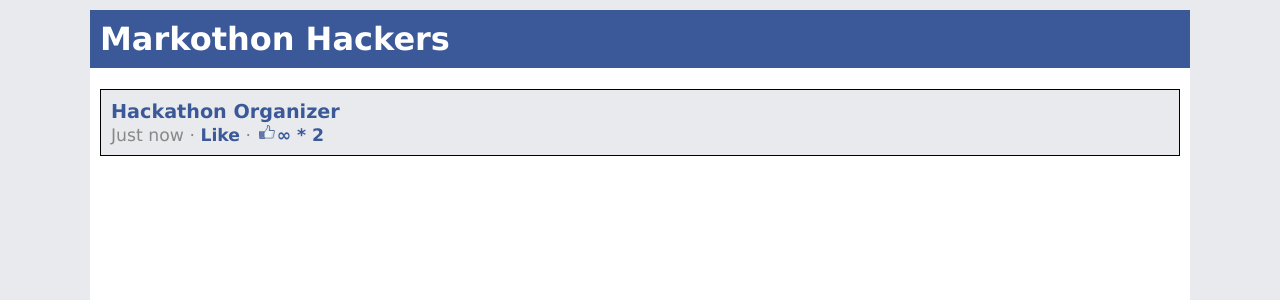
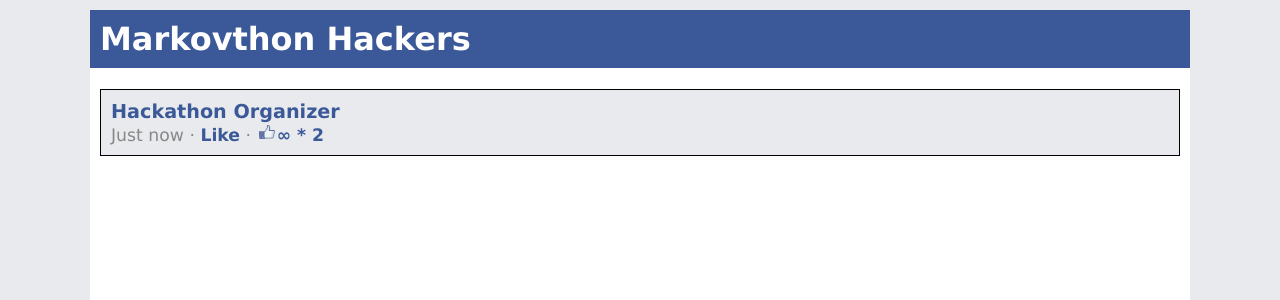
Before and after one commit to JuliaMerz/markothon-hackers, a Flask app: template app/templates/index.html in a window 1280 px wide. Shown: the top 300 px of the page. Run offline with Flask 2, Linux system fonts and the light colour scheme; the template is opened without the code that fills it, so the values that code supplies are empty.

Commit message:
Template Change

```diff
--- a/app/templates/index.html
+++ b/app/templates/index.html
@@ -4,7 +4,7 @@
     <link rel="stylesheet" href="/static/styles.css">
   </head>
   <body>
-    <h1>Markothon Hackers </h1>
+    <h1>Markovthon Hackers </h1>
     <div class="post">
       <h4>Hackathon Organizer</h4>
       {{text}}
```
Also changed, not shown: 2 other files.
